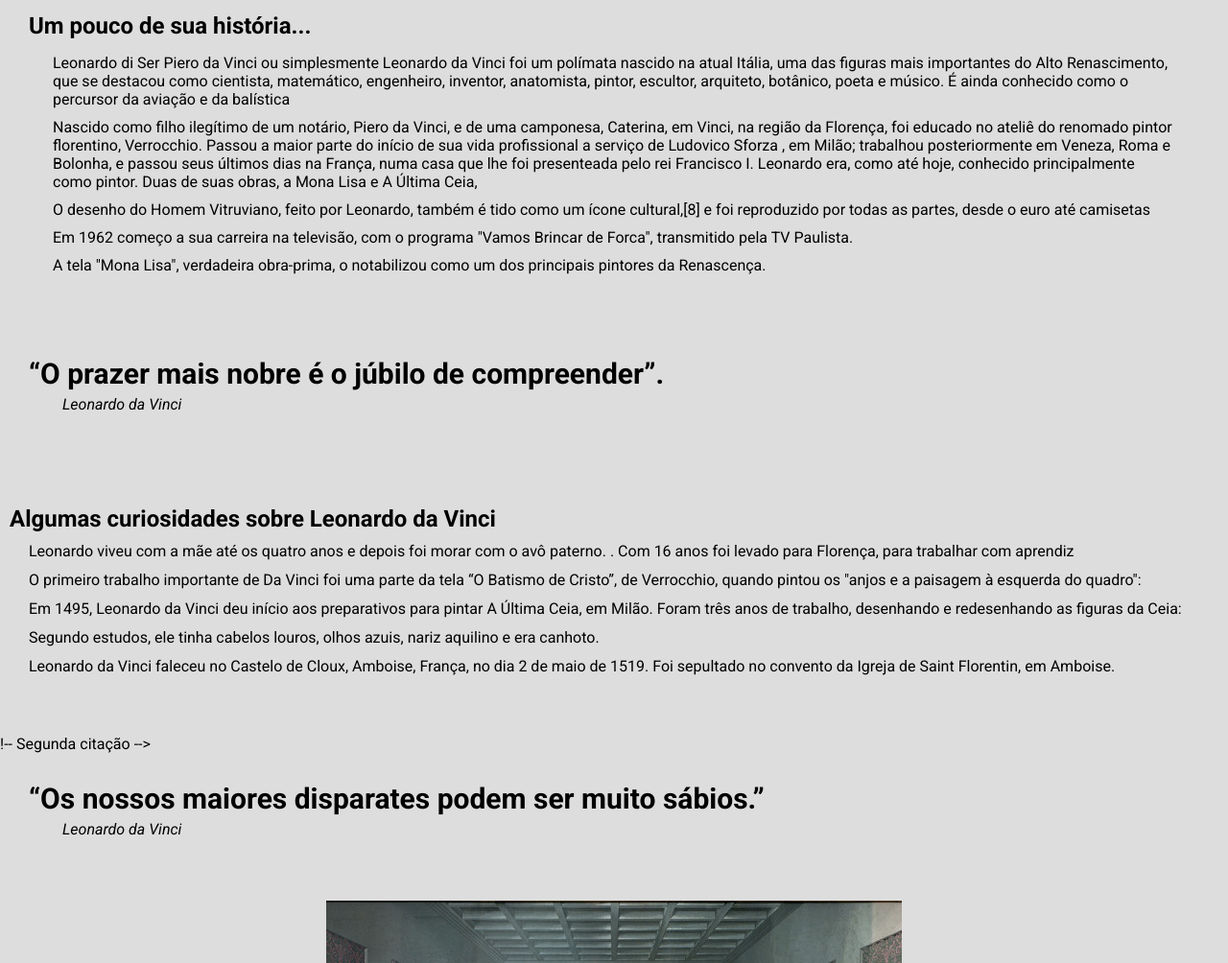
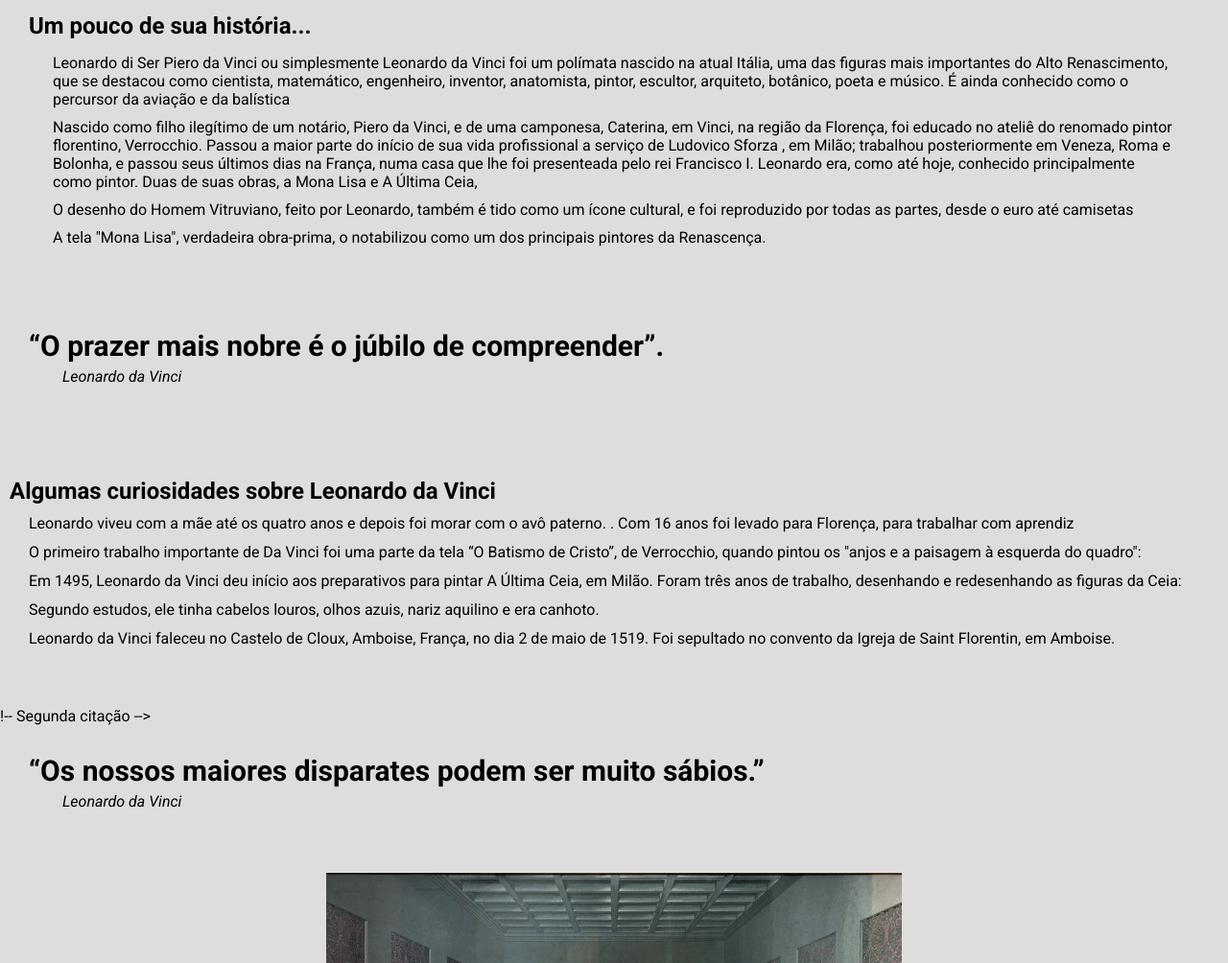
Before and after one commit to TeacherSamanthaSilva/SiteLeonardodaVinci, a plain HTML site: page index.html in a window 1280 px wide. Shown: the part 812-1816 px from the top of the page at 96% size. Drawn offline with Linux system fonts and the light colour scheme.

Commit message:
correção
Nesse commit corrigi alguns erros

```diff
--- a/index.html
+++ b/index.html
@@ -39,11 +39,9 @@
                     Nascido como filho ilegítimo de um notário, Piero da Vinci, e de uma camponesa, Caterina, em Vinci, na região da Florença, foi educado no ateliê do renomado pintor florentino, Verrocchio. Passou a maior parte do início de sua vida profissional a serviço de Ludovico Sforza , em Milão; trabalhou posteriormente em Veneza, Roma e Bolonha, e passou seus últimos dias na França, numa casa que lhe foi presenteada pelo rei Francisco I. Leonardo era, como até hoje, conhecido principalmente como pintor. Duas de suas obras, a Mona Lisa e A Última Ceia,
                 </p>
                 <p>
-                    O desenho do Homem Vitruviano, feito por Leonardo, também é tido como um ícone cultural,[8] e foi reproduzido por todas as partes, desde o euro até camisetas
+                    O desenho do Homem Vitruviano, feito por Leonardo, também é tido como um ícone cultural, e foi reproduzido por todas as partes, desde o euro até camisetas
                 </p>
-                <p>
-                    Em 1962 começo a sua carreira na televisão, com o programa "Vamos Brincar de Forca", transmitido pela TV Paulista.
-                </p>
+
                 <p>
                     A tela "Mona Lisa", verdadeira obra-prima, o notabilizou como um dos principais pintores da Renascença.
                 </p>
```
